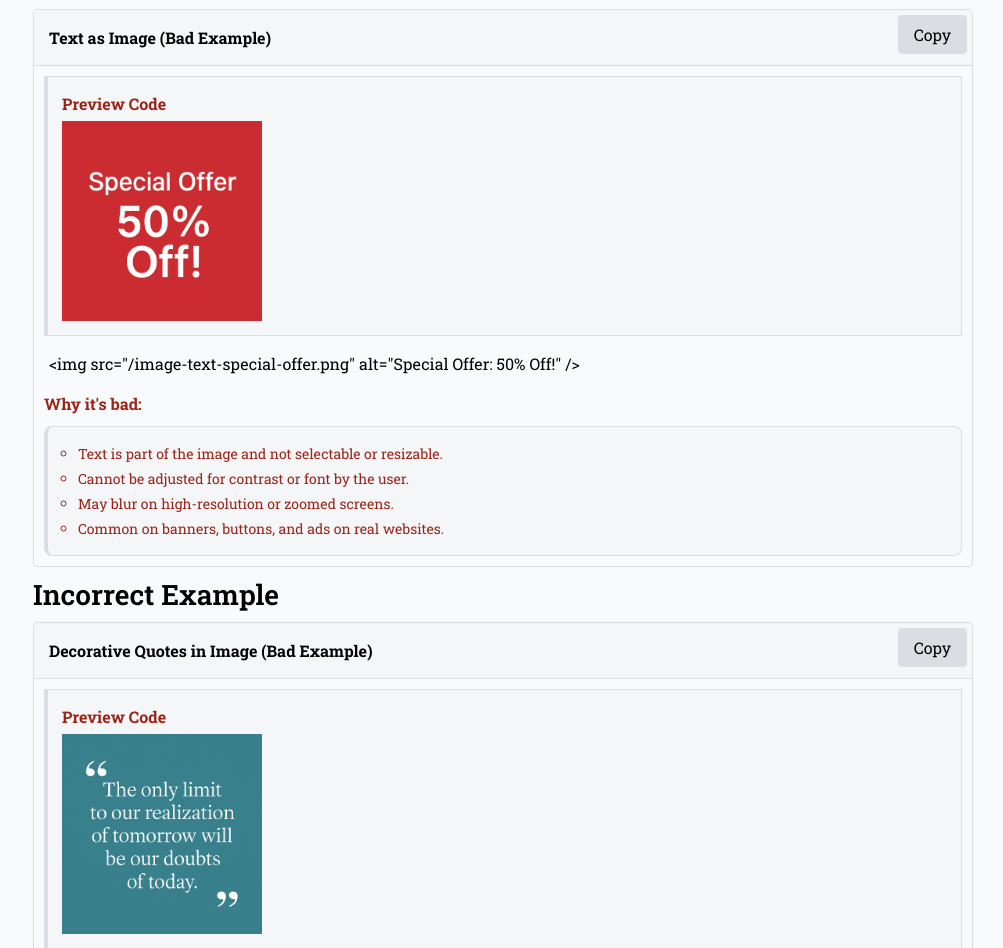
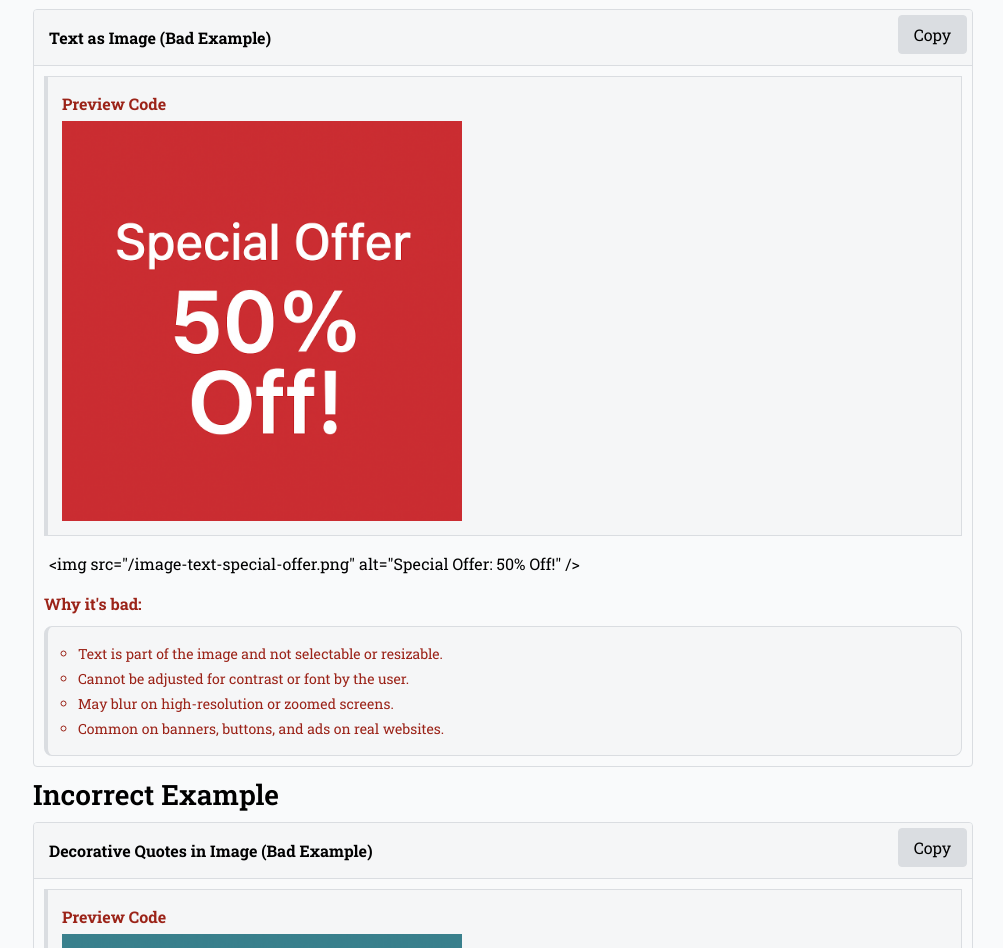
Before and after one commit to mubeenfayyaz20/arbisoft-digital-accessibility, a Next.js app in the folder arbi-digital-accessibility/: page /wcagprincipals/perceivable/guidelines-four/images-of-text in a window 1280 px wide. Shown: the part 804-1752 px from the top of the page, without its empty margins (277-1280 px from the left). Built offline with nearby package versions, Linux system fonts and the light colour scheme.

Commit message:
fix: linting problem fixed

```diff
--- a/arbi-digital-accessibility/src/app/components/AudioSlider.tsx
+++ b/arbi-digital-accessibility/src/app/components/AudioSlider.tsx
@@ -1,5 +1,5 @@
 "use client";
-import { useRef, useState, useEffect, ChangeEvent, use } from 'react';
+import { useRef, useState, useEffect, ChangeEvent } from 'react';
 
 interface AudioSliderProps {
   src: string;
--- a/arbi-digital-accessibility/src/app/wcagprincipals/perceivable/guidelines-four/audio-control/page.tsx
+++ b/arbi-digital-accessibility/src/app/wcagprincipals/perceivable/guidelines-four/audio-control/page.tsx
@@ -65,7 +65,7 @@ preview={<AudioSlider src="https://ia801303.us.archive.org/11/items/1970-1979Rad
           <ul className="importantNote unListType margin-0">
             <li>Audio plays automatically without giving the user control to pause or stop it.</li>
             <li>Interferes with screen readers or user experience.</li>
-            <li>Fails WCAG 1.4.2 unless there's an alternative method to stop the sound.</li>
+            <li>Fails WCAG 1.4.2 unless there&apos;s an alternative method to stop the sound.</li>
           </ul>
         }
       />
--- a/arbi-digital-accessibility/src/app/wcagprincipals/perceivable/guidelines-four/content-on-hover-or-focus/page.tsx
+++ b/arbi-digital-accessibility/src/app/wcagprincipals/perceivable/guidelines-four/content-on-hover-or-focus/page.tsx
@@ -126,7 +126,7 @@ export default function Page() {
         caption={
           <ul className="importantNote unListType margin-0">
             <li>Help text is tied to input via <code>aria-describedby</code>.</li>
-            <li>Visible on focus — users don't have to hover to see it.</li>
+            <li>Visible on focus — users don&apso;t have to hover to see it.</li>
             <li>Works for screen reader users.</li>
           </ul>
         }
--- a/arbi-digital-accessibility/src/app/wcagprincipals/perceivable/guidelines-four/contrast-minimum/page.tsx
+++ b/arbi-digital-accessibility/src/app/wcagprincipals/perceivable/guidelines-four/contrast-minimum/page.tsx
@@ -104,7 +104,7 @@ export default function Page() {
           3:1 for large text.
         </li>
         <li>
-          It's critical in forms, navigation, buttons, and instructional text.
+          It&apso;s critical in forms, navigation, buttons, and instructional text.
         </li>
         <li>Improves readability for all users, especially mobile users.</li>
       </ul>
--- a/arbi-digital-accessibility/src/app/wcagprincipals/perceivable/guidelines-four/images-of-text/page.tsx
+++ b/arbi-digital-accessibility/src/app/wcagprincipals/perceivable/guidelines-four/images-of-text/page.tsx
@@ -3,6 +3,7 @@ import CodeSnippet from "@/app/components/CodeSnippet";
 import ImageWithCaption from "@/app/components/ImageWithCaption";
 import GoBackButton from "@/app/components/BackButton";
 import PageScrollTop from "@/app/components/PageScrollTop";
+import Image from "next/image";
 
 export const metadata: Metadata = {
   title: "1.4.5 Guideline - Images of Text | Arbi Digital Accessibility",
@@ -53,7 +54,8 @@ export default function Page() {
         code={`<img src="/image-text-special-offer.png" alt="Special Offer: 50% Off!" />`}
         captionHeading="Why it's bad:"
         preview={
-          <img src="/image-text-special-offer.png" width="200px" alt="Special Offer: 50% Off!" />
+          <Image src="/image-text-special-offer.png"    width={400}
+            height={400}  alt="Special Offer: 50% Off!" />
         }
         captionColor="red"
         language="html"
@@ -74,7 +76,8 @@ export default function Page() {
         code={`<img src="/quote-image-of-text.png" alt="Inspiration quote: Never give up." />`}
         captionHeading="Why it's bad:"
          preview={
-          <img src="/quote-image-of-text.png" width="200px" alt="Inspiration quote: Never give up." />
+          <Image src="/quote-image-of-text.png"  width={400}
+            height={400} alt="Inspiration quote: Never give up." />
           }
         captionColor="red"
         language="html"
--- a/arbi-digital-accessibility/src/app/wcagprincipals/perceivable/guidelines-four/use-of-color/page.tsx
+++ b/arbi-digital-accessibility/src/app/wcagprincipals/perceivable/guidelines-four/use-of-color/page.tsx
@@ -42,7 +42,7 @@ export default function Page() {
         caption={
           <ul className="importantNote unListType margin-0">
             <li>
-              Color is used, but it's not the only way information is conveyed.
+              Color is used, but it&apso;s not the only way information is conveyed.
             </li>
             <li>Each strength level is also described using visible text.</li>
             <li>
@@ -90,7 +90,7 @@ export default function Page() {
               Symbols are combined with color to reinforce meaning visually.
             </li>
             <li>
-              Users who can’t perceive color still understand success/failure
+              Users who can&apso;t perceive color still understand success/failure
               via icons and text.
             </li>
           </ul>
@@ -113,7 +113,7 @@ export default function Page() {
           <ul className="importantNote unListType margin-0">
             <li>Availability is only shown by background color.</li>
             <li>
-              No accompanying icon or text label for users who can't perceive
+              No accompanying icon or text label for users who can&apos;t perceive
               color.
             </li>
             <li>
```
